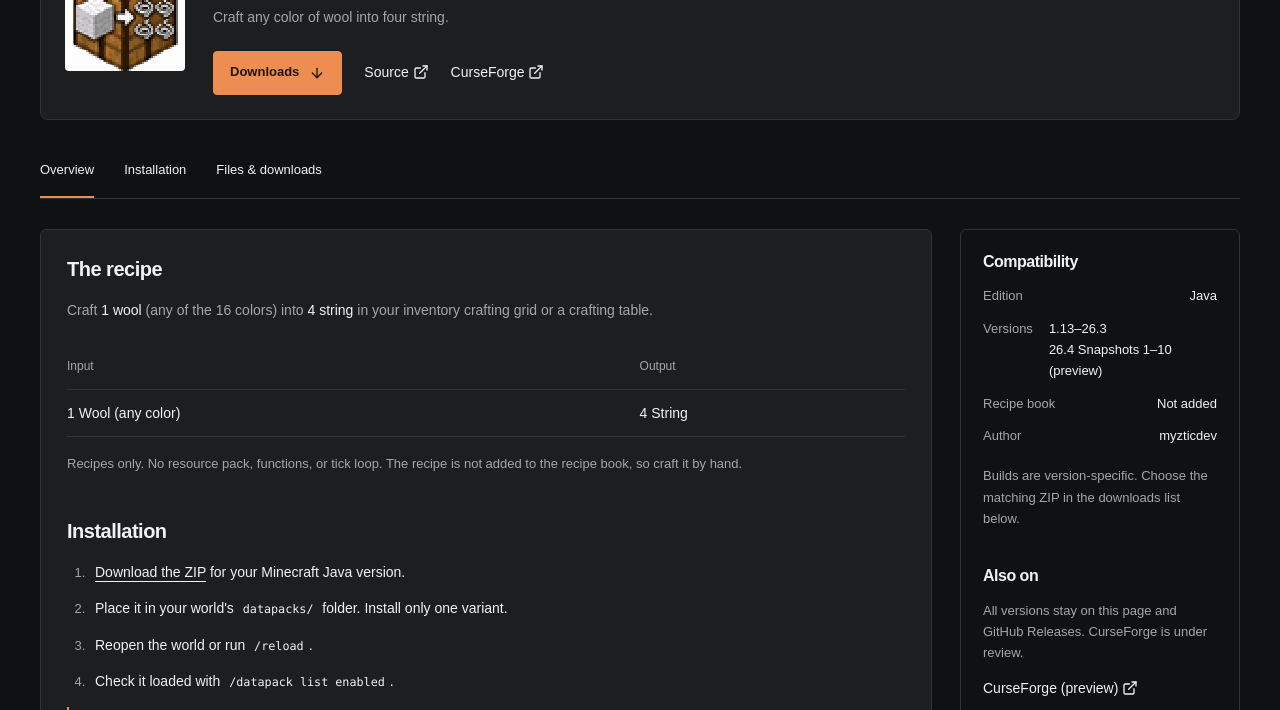
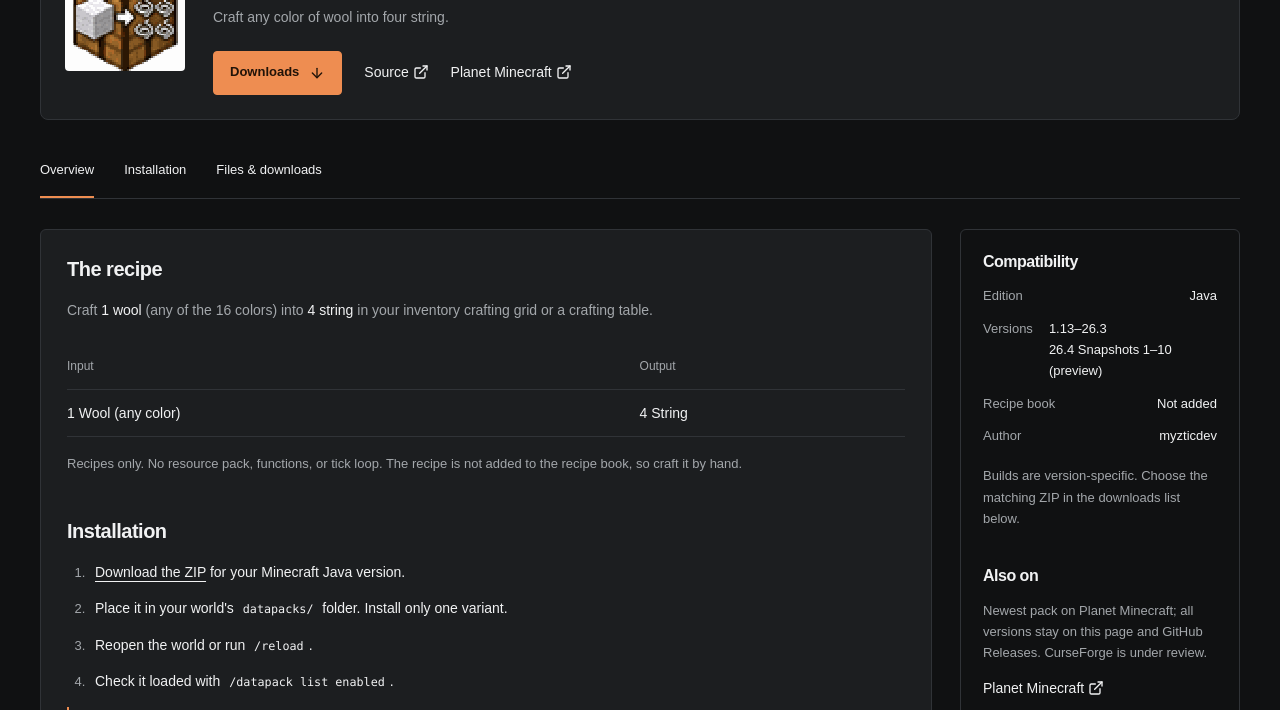
Before and after one commit to myzticdev/mc.myztic.dev, a plain HTML site: page projects/wool2string/index.html in a window 1280 px wide. Shown: the part 264-974 px from the top of the page. Drawn offline with Linux system fonts and the light colour scheme; no server answers.

Commit message:
Add Planet Minecraft link for Wool2String.

```diff
--- a/projects/wool2string/index.html
+++ b/projects/wool2string/index.html
@@ -33,7 +33,7 @@
           <div class="actions">
             <a class="button" href="#downloads">Downloads <span class="icon icon-arrow-down" aria-hidden="true"></span></a>
             <a class="text-link" href="https://github.com/myzticdev/Wool2String">Source <span class="icon icon-external-link" aria-hidden="true"></span></a>
-            <a class="text-link" href="https://www.curseforge.com/minecraft/data-packs/wool2string/preview">CurseForge <span class="icon icon-external-link" aria-hidden="true"></span></a>
+            <a class="text-link" href="https://www.planetminecraft.com/data-pack/wool2string-craft-wool-into-string/">Planet Minecraft <span class="icon icon-external-link" aria-hidden="true"></span></a>
           </div>
         </div>
       </section>
@@ -69,7 +69,8 @@
           </section>
           <section>
             <h2>Also on</h2>
-            <p class="note">All versions stay on this page and GitHub Releases. CurseForge is under review.</p>
+            <p class="note">Newest pack on Planet Minecraft; all versions stay on this page and GitHub Releases. CurseForge is under review.</p>
+            <p><a class="text-link" href="https://www.planetminecraft.com/data-pack/wool2string-craft-wool-into-string/">Planet Minecraft <span class="icon icon-external-link" aria-hidden="true"></span></a></p>
             <p><a class="text-link" href="https://www.curseforge.com/minecraft/data-packs/wool2string/preview">CurseForge (preview) <span class="icon icon-external-link" aria-hidden="true"></span></a></p>
           </section>
           <section>
```
